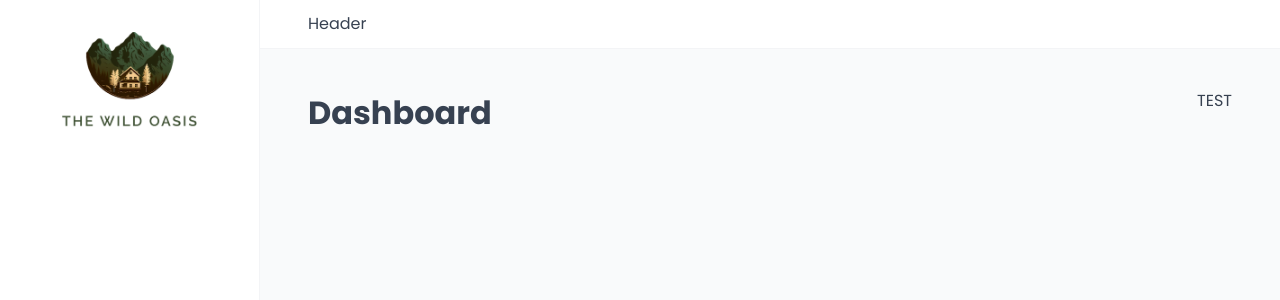
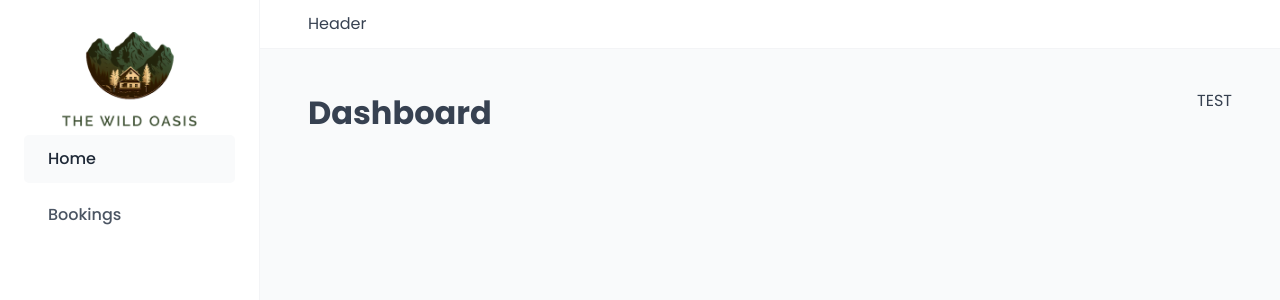
Before and after one commit to biancavlz/inn-sight, a React (Vite) app: page /dashboard in a window 1280 px wide. Shown: the top 300 px of the page. Built offline with nearby package versions, Linux system fonts and the light colour scheme; a web font is replaced by a local one.

Commit message:
Add <NavLink> from react-router using styled component

```diff
--- /dev/null
+++ b/src/ui/MainNav.jsx
@@ -0,0 +1,50 @@
+import { NavLink } from "react-router-dom";
+import styled from "styled-components";
+
+const NavList = styled.ul`
+  display: flex;
+  flex-direction: column;
+  gap: 0.8rem;
+`;
+
+const StyledNavLink = styled(NavLink)`
+  &:link,
+  &:visited {
+    display: flex;
+    align-items: center;
+    gap: 1.2rem;
+
+    color: var(--color-grey-600);
+    font-size: 1.6rem;
+    font-weight: 500;
+    padding: 1.2rem 2.4rem;
+    transition: all 0.3s;
+  }
+
+  /* This works because react-router places the active class on the active NavLink */
+  &:hover,
+  &:active,
+  &.active:link,
+  &.active:visited {
+    color: var(--color-grey-800);
+    background-color: var(--color-grey-50);
+    border-radius: var(--border-radius-sm);
+  }
+`;
+
+function MainNav() {
+  return (
+    <nav>
+      <NavList>
+        <li>
+          <StyledNavLink to="/dashboard">Home</StyledNavLink>
+        </li>
+        <li>
+          <StyledNavLink to="/bookings">Bookings</StyledNavLink>
+        </li>
+      </NavList>
+    </nav>
+  );
+}
+
+export default MainNav;
--- a/src/ui/Sidebar.jsx
+++ b/src/ui/Sidebar.jsx
@@ -1,5 +1,6 @@
 import styled from "styled-components";
 import Logo from "./Logo";
+import MainNav from "./MainNav";
 
 const StyledSidebar = styled.aside`
   background-color: var(--color-grey-0);
@@ -13,6 +14,7 @@ function Sidebar() {
   return (
     <StyledSidebar>
       <Logo />
+      <MainNav />
     </StyledSidebar>
   );
 }
```
